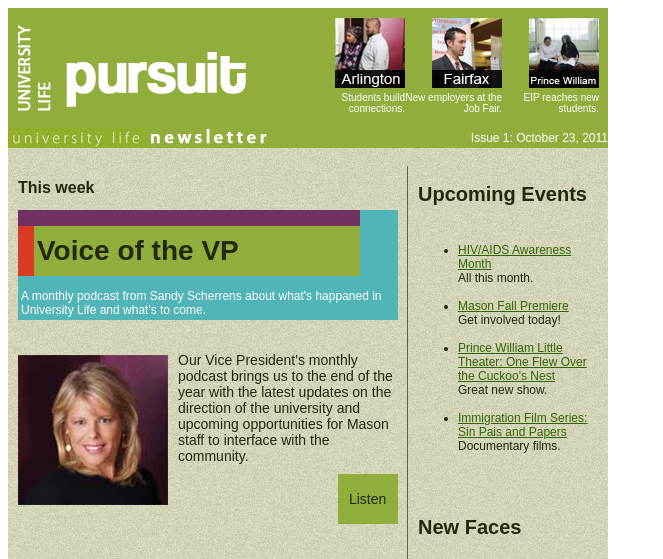
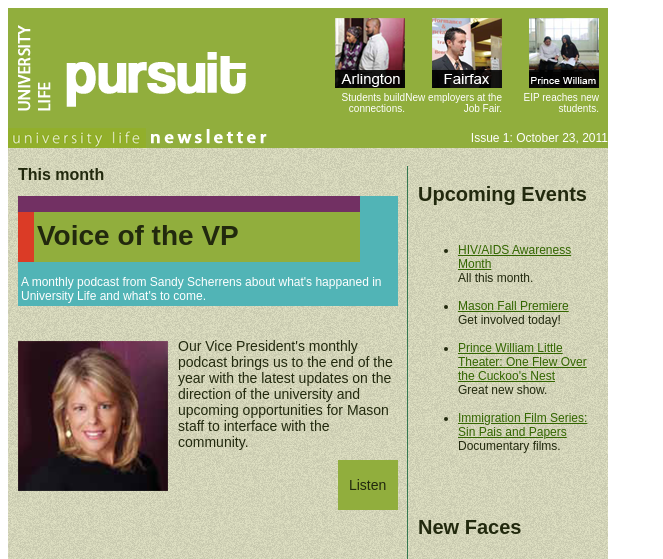
Before and after one commit to AramZS/newsletter, a PHP site: page /index-t2.php in a window 1280 px wide. Shown: the top 559 px of the page, without its empty margins (0-663 px from the left). Run offline with PHP 8.4, Linux system fonts and the light colour scheme.

Commit message:
Changed "This week" to "This month." Hopefully fixed the sizing issues on some devices.

```diff
--- a/index-t2.php
+++ b/index-t2.php
@@ -57,7 +57,7 @@
   </tr>
   <tr>
     <td width="10px">&nbsp;</td>
-    <td width="380" valign="top"><h2 style="font-size:16px; font-weight:bold; font-family:arial; line-height:110%;">This week</h2>
+    <td width="380" valign="top"><h2 style="font-size:16px; font-weight:bold; font-family:arial; line-height:110%; margin:0; padding:0; padding-bottom:12px;">This month</h2>
     	<table width="380" cellpadding="3" cellspacing="0" border="0">
         	<tr height="10">
             	<td colspan="2" height="10" bgcolor="#723063"></td>
```
